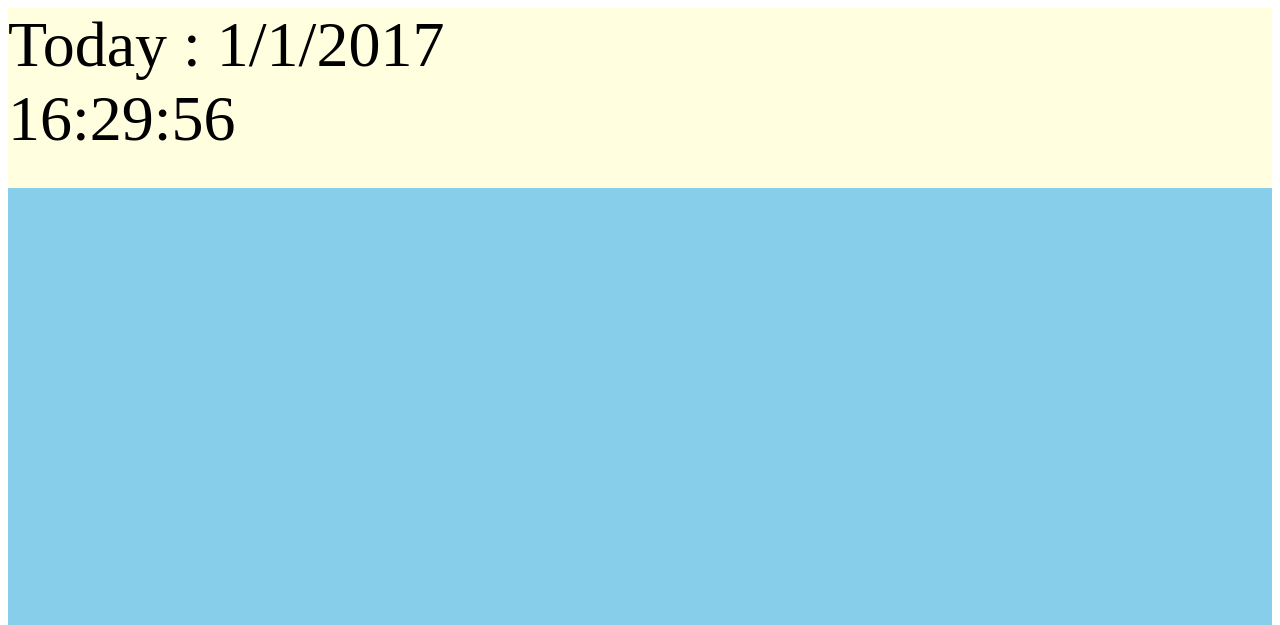
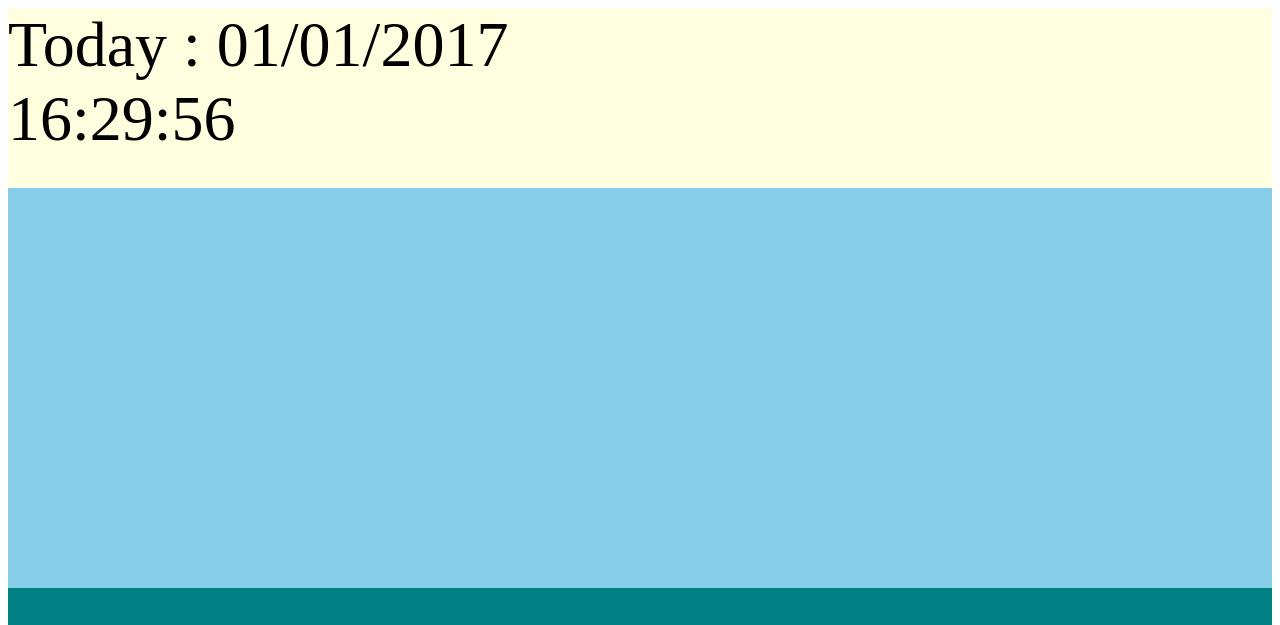
Before and after one commit to StevenMad/mediapanel, a website: page index.html in a window 1280 px wide. Shown: the top 625 px of the page. Drawn offline with nearby package versions, Linux system fonts and the light colour scheme; no server answers; a web font is replaced by a local one.

Commit message:
adding little changes on css + weather desc + format daytime

```diff
--- a/css/principal.css
+++ b/css/principal.css
@@ -43,10 +43,15 @@
     color:white;
 }
 
+.weather-name{
+    font-family: 'MyRoboto';
+    font-size:400%;
+    text-align:center;
+}
 .weather-icon{
     display: flex;
-    height: 512px;
-    width:512px;
+    height: 400px;
+    width:400px;
 }
 
 img{
--- a/index.html
+++ b/index.html
@@ -8,7 +8,11 @@
         <div class="daytime">
         </div>
         <div class="meteo">
-            <div class="weather-icon">
+            <div class="weather">
+                <div class="weather-icon">
+                </div>
+                <div class="weather-name">
+                </div>
             </div>
             <div class="current-temp">
             </div>
--- a/js/simple.js
+++ b/js/simple.js
@@ -10,7 +10,8 @@ function updateWeather()
             $('.current-temp').html(obj['main']['temp']+" ° C");
             var min = obj['main']['temp_min']+" ° C";
             var max = obj['main']['temp_max']+" ° C";
-            $('.min-max').html('MIN : '+min+' - MAX : '+max)
+            $('.min-max').html('MIN : '+min+' - MAX : '+max);
+            $('.weather-name').html(chaine);
             $('.weather-icon').html(addImage(chaine));
         }
     })
@@ -22,16 +23,23 @@ function getDate()
         success:function(obj,status,xhr)
         {
             var currentdate = new Date();
-            var datetime = "Today : " + currentdate.getDate() + "/"
-                    + (currentdate.getMonth()+1)  + "/"
-                    + currentdate.getFullYear() + " <br/>"
-                    + currentdate.getHours() + ":"
-                    + currentdate.getMinutes() + ":"
-                    + currentdate.getSeconds();
+            var datetime = "Today : " + getTime(currentdate.getDate()) + "/"
+                    + getTime((currentdate.getMonth()+1))  + "/"
+                    + getTime(currentdate.getFullYear()) + " <br/>"
+                    + getTime(currentdate.getHours()) + ":"
+                    + getTime(currentdate.getMinutes()) + ":"
+                    + getTime(currentdate.getSeconds());
             console.log(datetime);
             $('.daytime').html(datetime);
         }
     })
+}
+
+function getTime(time)
+{
+    if(time<10)
+        return '0'+time;
+    return time;
 }
 
 function addImage(description)
```
